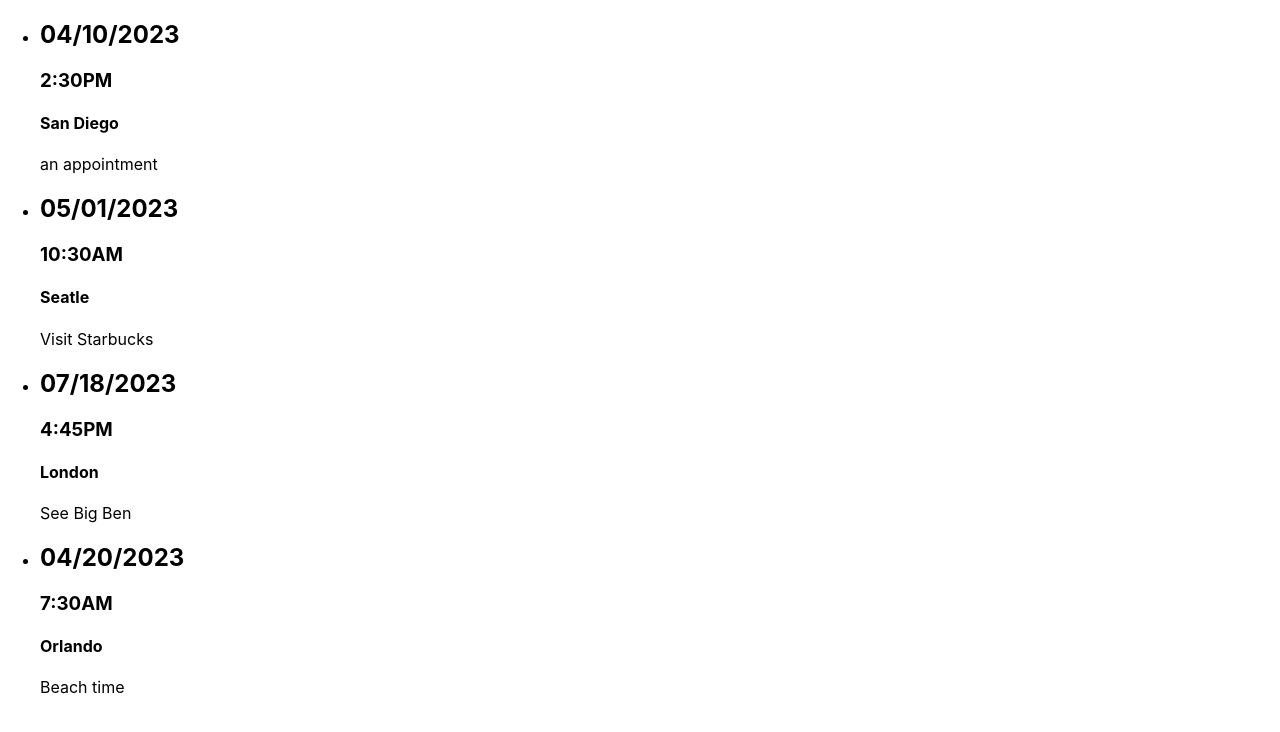
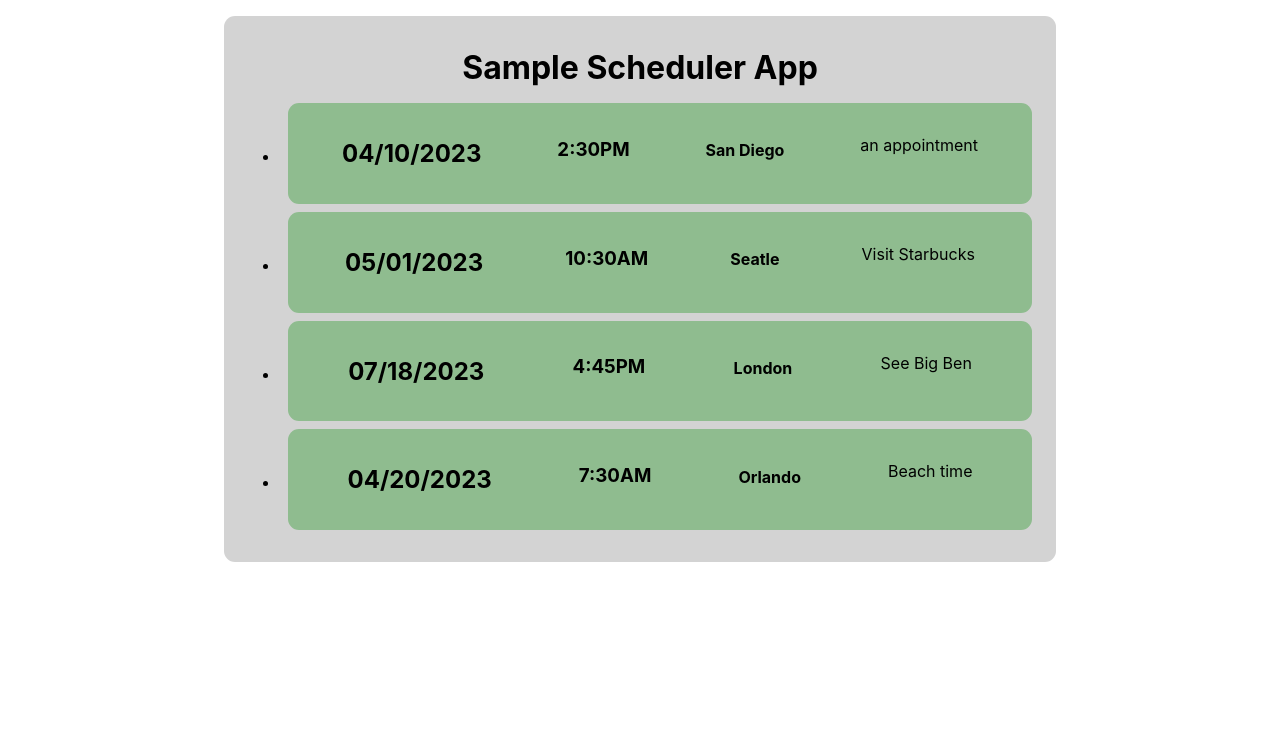
Before and after one commit to RAWoiwode/movemedical-app, a React (Create React App) app: page / in a window 1280 px wide. Shown: the top 732 px of the page. Built offline with nearby package versions, Linux system fonts and the light colour scheme.

Commit message:
Adding some quick styling to make it look more like a list of items

```diff
--- /dev/null
+++ b/src/components/Appointments/Appointment.css
@@ -0,0 +1,8 @@
+.appointment {
+  background-color: darkseagreen;
+  border-radius: 11px;
+  display: flex;
+  justify-content: space-around;
+  margin: 0.5rem;
+  padding: 1rem;
+}
--- a/src/components/Appointments/Appointment.js
+++ b/src/components/Appointments/Appointment.js
@@ -1,7 +1,9 @@
+import "./Appointment.css";
+
 const Appointment = (props) => {
   return (
     <li>
-      <div>
+      <div className="appointment">
         <h2>
           {props.date.toLocaleString("en-US", {
             month: "2-digit",
--- /dev/null
+++ b/src/components/Appointments/Appointments.css
@@ -0,0 +1,14 @@
+.appointments {
+  background-color: lightgray;
+  border-radius: 11px;
+  margin: 1rem auto;
+  max-width: 95%;
+  padding: 1rem;
+  width: 50rem;
+}
+
+.appointments h1 {
+  flex: 1;
+  margin: 1rem auto;
+  text-align: center;
+}
--- a/src/components/Appointments/Appointments.js
+++ b/src/components/Appointments/Appointments.js
@@ -1,8 +1,10 @@
+import "./Appointments.css";
 import AppointmentList from "./AppointmentList";
 
 const Appointments = (props) => {
   return (
-    <div>
+    <div className="appointments">
+      <h1>Sample Scheduler App</h1>
       <AppointmentList items={props.appointmentList} />
     </div>
   );
```
